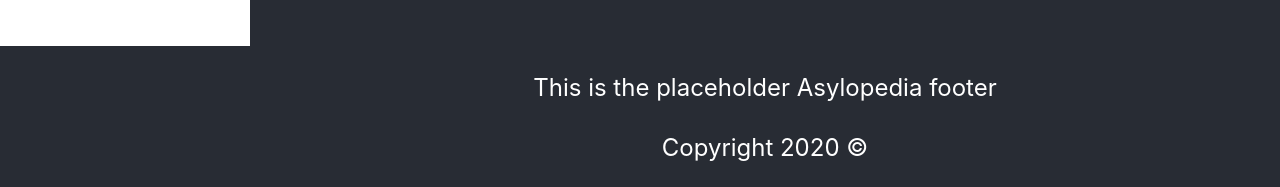
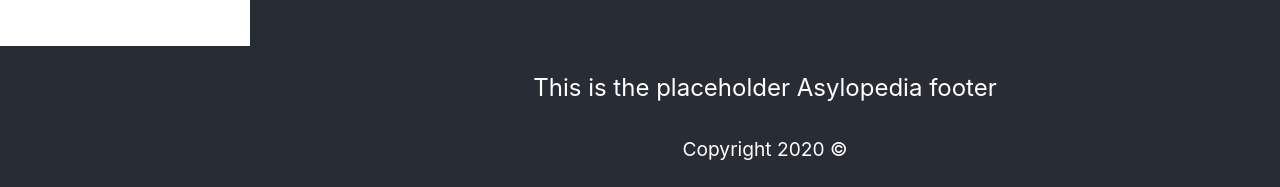
Before and after one commit to Christian-QA/alysopedia-wiki-project, a React (Create React App) app in the folder src/main/resources/alysopedia-app/: page / in a window 1280 px wide. Shown: the part 754-941 px from the top of the page. Built offline with nearby package versions, Linux system fonts and the light colour scheme; no server answers.

Commit message:
modified footer shrank (c) line

```diff
--- a/src/main/resources/alysopedia-app/src/App.css
+++ b/src/main/resources/alysopedia-app/src/App.css
@@ -27,8 +27,6 @@ body {
   font-size: calc(10px + 2vmin);
   color: white;
 }
-
-
 
 .App-link {
   color: #61dafb;
@@ -79,5 +77,5 @@ p {
   background-color: #282c34;
   color: white;
   text-align: center;
-  font-size: small;
+  font-size: xx-small;
 }
--- a/src/main/resources/alysopedia-app/src/components/Footer.jsx
+++ b/src/main/resources/alysopedia-app/src/components/Footer.jsx
@@ -4,7 +4,7 @@ const Footer = () => {
     return (
       <div className="App-footer">
         <p>This is the placeholder Asylopedia footer</p>
-        <p>Copyright 2020 &copy;</p>
+        <p><small>Copyright 2020 &copy;</small></p>
       </div>
     );
 }
```
